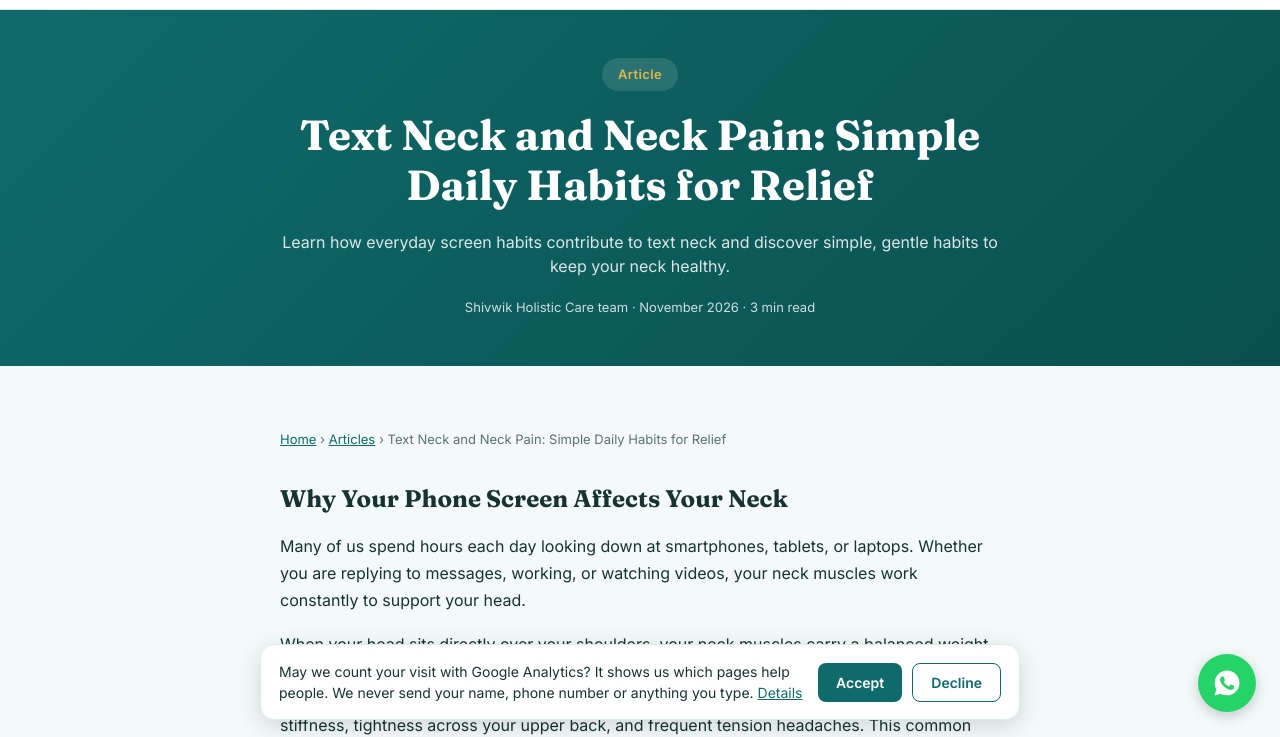
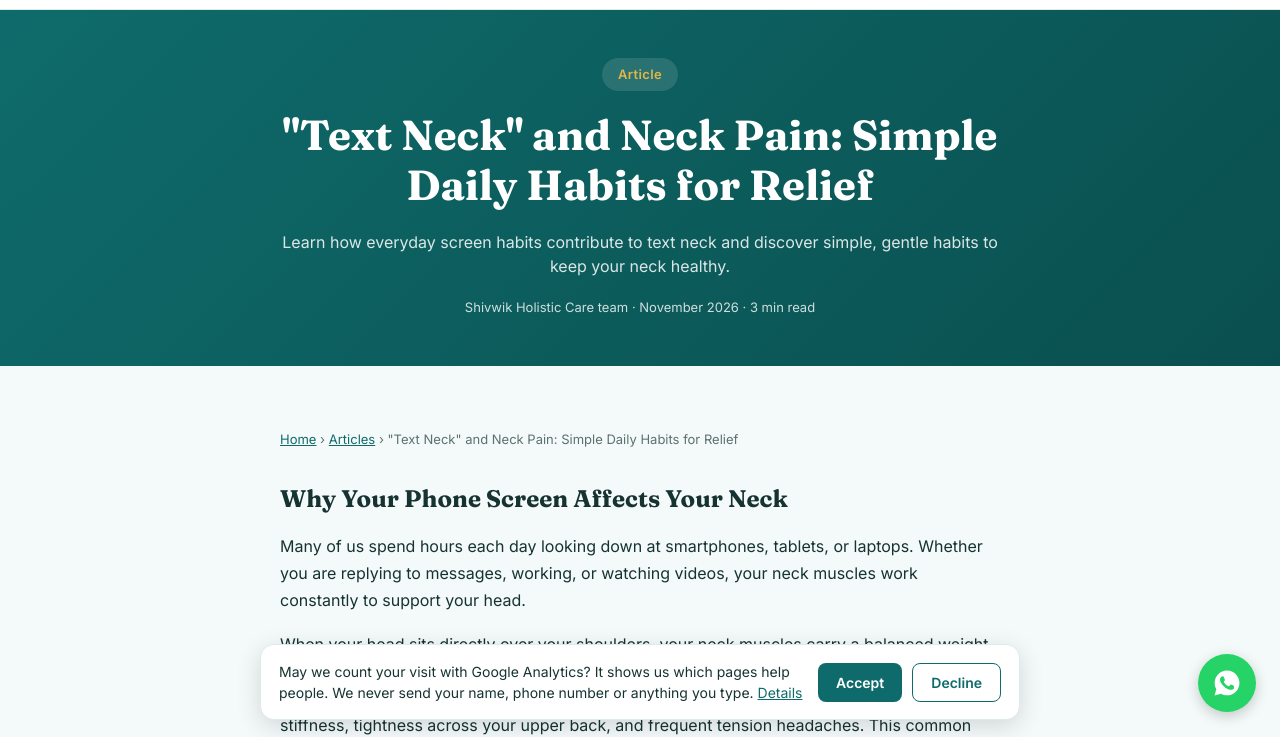
Before and after one commit to himanshunagpal87/shivwik-care, a plain HTML site: page articles/text-neck-and-neck-pain-simple-daily-habits-for-relief/index.html in a window 1280 px wide. Shown: the part 64-801 px from the top of the page. Drawn offline with Linux system fonts and the light colour scheme; no server answers.

Commit message:
Rebuild articles, sitemap and feed from the dashboard

```diff
--- a/articles/text-neck-and-neck-pain-simple-daily-habits-for-relief/index.html
+++ b/articles/text-neck-and-neck-pain-simple-daily-habits-for-relief/index.html
@@ -3,7 +3,7 @@
 <head>
 <meta charset="utf-8">
 <meta name="viewport" content="width=device-width, initial-scale=1">
-<title>Text Neck and Neck Pain: Simple Daily Habits for Relief | Shivwik Holistic Care</title>
+<title>&quot;Text Neck&quot; and Neck Pain: Simple Daily Habits for Relief | Shivwik Holistic Care</title>
 <meta name="description" content="Learn how everyday screen habits contribute to text neck and discover simple, gentle habits to keep your neck healthy.">
 <link rel="canonical" href="https://www.shivwikholisticcare.com/articles/text-neck-and-neck-pain-simple-daily-habits-for-relief/">
 <link rel="icon" type="image/png" sizes="32x32" href="../../assets/icons/favicon-32.png">
@@ -17,7 +17,7 @@
 <link rel="stylesheet" href="../../css/site.css">
 <link rel="alternate" type="application/rss+xml" title="Shivwik Holistic Care articles" href="https://www.shivwikholisticcare.com/feed.xml">
 <meta property="og:type" content="article">
-<meta property="og:title" content="Text Neck and Neck Pain: Simple Daily Habits for Relief | Shivwik Holistic Care">
+<meta property="og:title" content="&quot;Text Neck&quot; and Neck Pain: Simple Daily Habits for Relief | Shivwik Holistic Care">
 <meta property="og:description" content="Learn how everyday screen habits contribute to text neck and discover simple, gentle habits to keep your neck healthy.">
 <meta property="og:url" content="https://www.shivwikholisticcare.com/articles/text-neck-and-neck-pain-simple-daily-habits-for-relief/">
 <meta property="og:image" content="https://www.shivwikholisticcare.com/assets/og-image.jpg">
@@ -25,9 +25,9 @@
 <meta property="og:image:height" content="630">
 <meta name="twitter:card" content="summary_large_image">
 <meta name="twitter:image" content="https://www.shivwikholisticcare.com/assets/og-image.jpg">
-<script type="application/ld+json">{"@context":"https://schema.org","@type":"Article","headline":"Text Neck and Neck Pain: Simple Daily Habits for Relief","description":"Learn how everyday screen habits contribute to text neck and discover simple, gentle habits to keep your neck healthy.","datePublished":"2026-11-06T04:30:00+00:00","dateModified":"2026-11-06","author":{"@type":"Organization","@id":"https://www.shivwikholisticcare.com/#clinic","name":"Shivwik Holistic Care","url":"https://www.shivwikholisticcare.com/","logo":{"@type":"ImageObject","url":"https://www.shivwikholisticcare.com/assets/logo.png"}},"publisher":{"@type":"Organization","@id":"https://www.shivwikholisticcare.com/#clinic","name":"Shivwik Holistic Care","url":"https://www.shivwikholisticcare.com/","logo":{"@type":"ImageObject","url":"https://www.shivwikholisticcare.com/assets/logo.png"}},"mainEntityOfPage":"https://www.shivwikholisticcare.com/articles/text-neck-and-neck-pain-simple-daily-habits-for-relief/","image":"https://www.shivwikholisticcare.com/assets/og-image.jpg"}</script>
-<script type="application/ld+json">{"@context":"https://schema.org","@type":"MedicalWebPage","@id":"https://www.shivwikholisticcare.com/articles/text-neck-and-neck-pain-simple-daily-habits-for-relief/","url":"https://www.shivwikholisticcare.com/articles/text-neck-and-neck-pain-simple-daily-habits-for-relief/","name":"Text Neck and Neck Pain: Simple Daily Habits for Relief","lastReviewed":"2026-11-01","reviewedBy":{"@type":"Person","@id":"https://www.shivwikholisticcare.com/about.html#dr-sonal","name":"Dr. Sonal Khera Nagpal","honorificSuffix":"MPT (Cardiopulmonary)","jobTitle":"Physiotherapist","url":"https://www.shivwikholisticcare.com/about.html"}}</script>
-<script type="application/ld+json">{"@context":"https://schema.org","@type":"BreadcrumbList","itemListElement":[{"@type":"ListItem","position":1,"name":"Home","item":"https://www.shivwikholisticcare.com/"},{"@type":"ListItem","position":2,"name":"Articles","item":"https://www.shivwikholisticcare.com/articles.html"},{"@type":"ListItem","position":3,"name":"Text Neck and Neck Pain: Simple Daily Habits for Relief","item":"https://www.shivwikholisticcare.com/articles/text-neck-and-neck-pain-simple-daily-habits-for-relief/"}]}</script>
+<script type="application/ld+json">{"@context":"https://schema.org","@type":"Article","headline":"\"Text Neck\" and Neck Pain: Simple Daily Habits for Relief","description":"Learn how everyday screen habits contribute to text neck and discover simple, gentle habits to keep your neck healthy.","datePublished":"2026-11-06T04:30:00+00:00","dateModified":"2026-11-18","author":{"@type":"Organization","@id":"https://www.shivwikholisticcare.com/#clinic","name":"Shivwik Holistic Care","url":"https://www.shivwikholisticcare.com/","logo":{"@type":"ImageObject","url":"https://www.shivwikholisticcare.com/assets/logo.png"}},"publisher":{"@type":"Organization","@id":"https://www.shivwikholisticcare.com/#clinic","name":"Shivwik Holistic Care","url":"https://www.shivwikholisticcare.com/","logo":{"@type":"ImageObject","url":"https://www.shivwikholisticcare.com/assets/logo.png"}},"mainEntityOfPage":"https://www.shivwikholisticcare.com/articles/text-neck-and-neck-pain-simple-daily-habits-for-relief/","image":"https://www.shivwikholisticcare.com/assets/og-image.jpg"}</script>
+<script type="application/ld+json">{"@context":"https://schema.org","@type":"MedicalWebPage","@id":"https://www.shivwikholisticcare.com/articles/text-neck-and-neck-pain-simple-daily-habits-for-relief/","url":"https://www.shivwikholisticcare.com/articles/text-neck-and-neck-pain-simple-daily-habits-for-relief/","name":"\"Text Neck\" and Neck Pain: Simple Daily Habits for Relief","lastReviewed":"2026-11-01","reviewedBy":{"@type":"Person","@id":"https://www.shivwikholisticcare.com/about.html#dr-sonal","name":"Dr. Sonal Khera Nagpal","honorificSuffix":"MPT (Cardiopulmonary)","jobTitle":"Physiotherapist","url":"https://www.shivwikholisticcare.com/about.html"}}</script>
+<script type="application/ld+json">{"@context":"https://schema.org","@type":"BreadcrumbList","itemListElement":[{"@type":"ListItem","position":1,"name":"Home","item":"https://www.shivwikholisticcare.com/"},{"@type":"ListItem","position":2,"name":"Articles","item":"https://www.shivwikholisticcare.com/articles.html"},{"@type":"ListItem","position":3,"name":"\"Text Neck\" and Neck Pain: Simple Daily Habits for Relief","item":"https://www.shivwikholisticcare.com/articles/text-neck-and-neck-pain-simple-daily-habits-for-relief/"}]}</script>
 </head>
 <body>
 <!-- generated by tools/build.mjs: edit the article in the dashboard, not this file -->
@@ -58,7 +58,7 @@
   <div class="container" style="justify-content: center; text-align: center;">
     <div class="hero-copy" style="max-width: 720px; align-items: center;">
       <span class="eyebrow">Article</span>
-      <h1>Text Neck and Neck Pain: Simple Daily Habits for Relief</h1>
+      <h1>&quot;Text Neck&quot; and Neck Pain: Simple Daily Habits for Relief</h1>
       <p>Learn how everyday screen habits contribute to text neck and discover simple, gentle habits to keep your neck healthy.</p>
       <span class="article-meta">Shivwik Holistic Care team &middot; November 2026 &middot; 3 min read</span>
     </div>
@@ -68,7 +68,7 @@
 <section class="section">
   <div class="container">
     <article class="article-body">
-      <nav class="breadcrumb" aria-label="Breadcrumb"><a href="../../">Home</a> <span aria-hidden="true">&rsaquo;</span> <a href="../../articles.html">Articles</a> <span aria-hidden="true">&rsaquo;</span> <span aria-current="page">Text Neck and Neck Pain: Simple Daily Habits for Relief</span></nav>
+      <nav class="breadcrumb" aria-label="Breadcrumb"><a href="../../">Home</a> <span aria-hidden="true">&rsaquo;</span> <a href="../../articles.html">Articles</a> <span aria-hidden="true">&rsaquo;</span> <span aria-current="page">&quot;Text Neck&quot; and Neck Pain: Simple Daily Habits for Relief</span></nav>
       <h2>Why Your Phone Screen Affects Your Neck</h2>
       <p>Many of us spend hours each day looking down at smartphones, tablets, or laptops. Whether you are replying to messages, working, or watching videos, your neck muscles work constantly to support your head.</p>
       <p>When your head sits directly over your shoulders, your neck muscles carry a balanced weight. However, as you tilt your head forward to look at a screen, the pressure on your neck muscles and spine increases dramatically. Over time, this constant strain can lead to aching muscles, stiffness, tightness across your upper back, and frequent tension headaches. This common condition caused by long hours of looking down at electronic devices is widely known as <strong>text neck</strong>.</p>
@@ -85,7 +85,7 @@
       <p class="article-review">Reviewed by Dr. Sonal Khera Nagpal, MPT (Cardiopulmonary). Last reviewed <time datetime="2026-11-01">1 November 2026</time>.</p>
       <div class="hero-actions" style="margin-top: 24px;">
         <a href="../../contact.html" class="btn btn-primary">Book an Appointment</a>
-        <a href="https://wa.me/917407446000?text=Hi%2C%20I%20read%20your%20article%20%22Text%20Neck%20and%20Neck%20Pain%3A%20Simple%20Daily%20Habits%20for%20Relief%22%20and%20have%20a%20question" class="btn btn-outline-dark" target="_blank" rel="noopener">Ask on WhatsApp</a>
+        <a href="https://wa.me/917407446000?text=Hi%2C%20I%20read%20your%20article%20%22%22Text%20Neck%22%20and%20Neck%20Pain%3A%20Simple%20Daily%20Habits%20for%20Relief%22%20and%20have%20a%20question" class="btn btn-outline-dark" target="_blank" rel="noopener">Ask on WhatsApp</a>
       </div>
       <p class="article-note">This article is for general information only and is not a substitute for a professional medical assessment. Please consult a qualified professional about your own condition.</p>
       <p style="margin-top: 24px;"><a href="../../articles.html">&larr; Back to all articles</a></p>
--- a/feed.xml
+++ b/feed.xml
@@ -14,7 +14,7 @@
     <description>Learn how rehabilitation helps prevent future sprains and keeps you active.</description>
   </item>
   <item>
-    <title>Text Neck and Neck Pain: Simple Daily Habits for Relief</title>
+    <title>&quot;Text Neck&quot; and Neck Pain: Simple Daily Habits for Relief</title>
     <link>https://www.shivwikholisticcare.com/articles/text-neck-and-neck-pain-simple-daily-habits-for-relief/</link>
     <guid isPermaLink="true">https://www.shivwikholisticcare.com/articles/text-neck-and-neck-pain-simple-daily-habits-for-relief/</guid>
     <pubDate>Fri, 06 Nov 2026 04:30:00 GMT</pubDate>
--- a/sitemap.xml
+++ b/sitemap.xml
@@ -27,7 +27,7 @@
   <url><loc>https://www.shivwikholisticcare.com/services/post-injury-rehabilitation/</loc><lastmod>2026-11-16</lastmod></url>
   <url><loc>https://www.shivwikholisticcare.com/services/sports-injury-rehabilitation/</loc><lastmod>2026-11-16</lastmod></url>
   <url><loc>https://www.shivwikholisticcare.com/articles/ankle-sprains-why-proper-rehabilitation-is-key/</loc><lastmod>2026-11-17</lastmod></url>
-  <url><loc>https://www.shivwikholisticcare.com/articles/text-neck-and-neck-pain-simple-daily-habits-for-relief/</loc><lastmod>2026-11-06</lastmod></url>
+  <url><loc>https://www.shivwikholisticcare.com/articles/text-neck-and-neck-pain-simple-daily-habits-for-relief/</loc><lastmod>2026-11-18</lastmod></url>
   <url><loc>https://www.shivwikholisticcare.com/articles/understanding-frozen-shoulder-stages-and-physiotherapy-support/</loc><lastmod>2026-11-03</lastmod></url>
   <url><loc>https://www.shivwikholisticcare.com/articles/healthy-ageing-simple-daily-movements-to-stay-active/</loc><lastmod>2026-10-30</lastmod></url>
   <url><loc>https://www.shivwikholisticcare.com/articles/managing-lower-back-pain-from-long-hours-of-sitting/</loc><lastmod>2026-10-27</lastmod></url>
```
Also changed, not shown: articles.html (+1 -1 lines), llms.txt.
